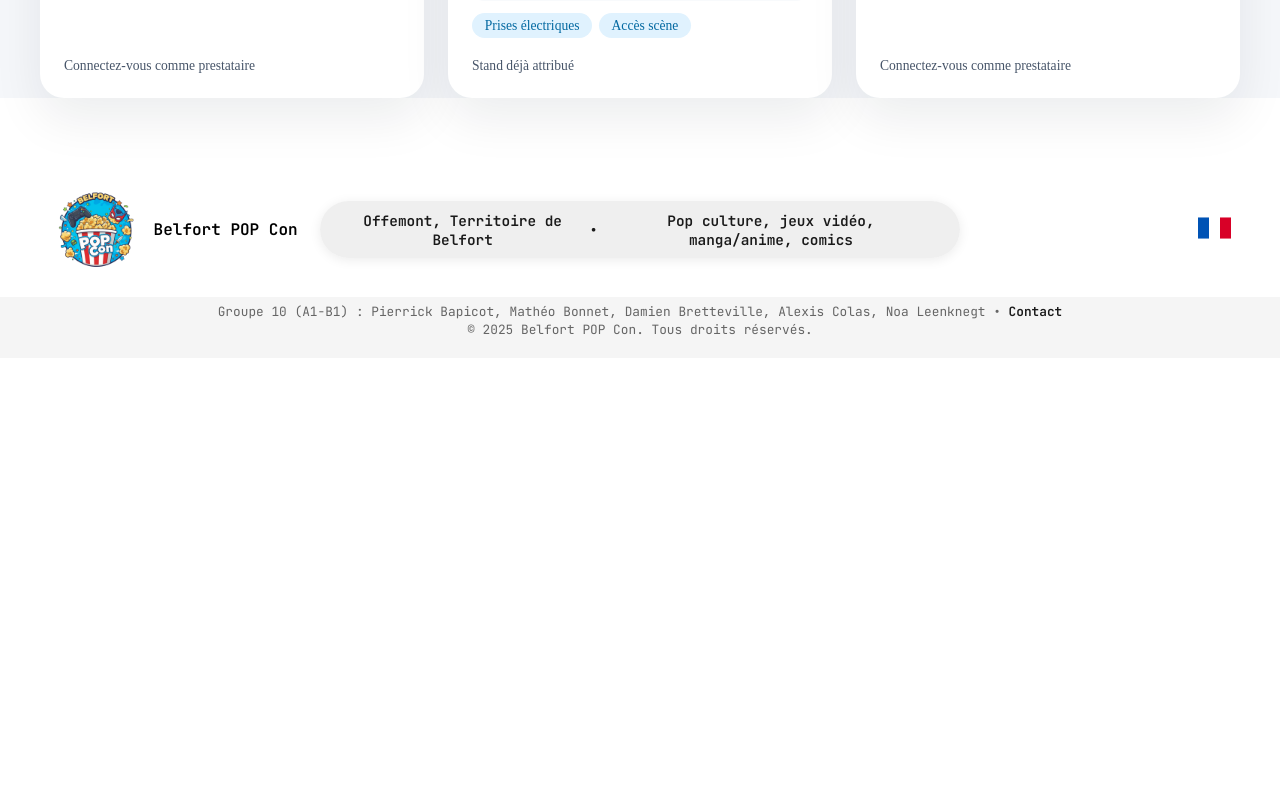
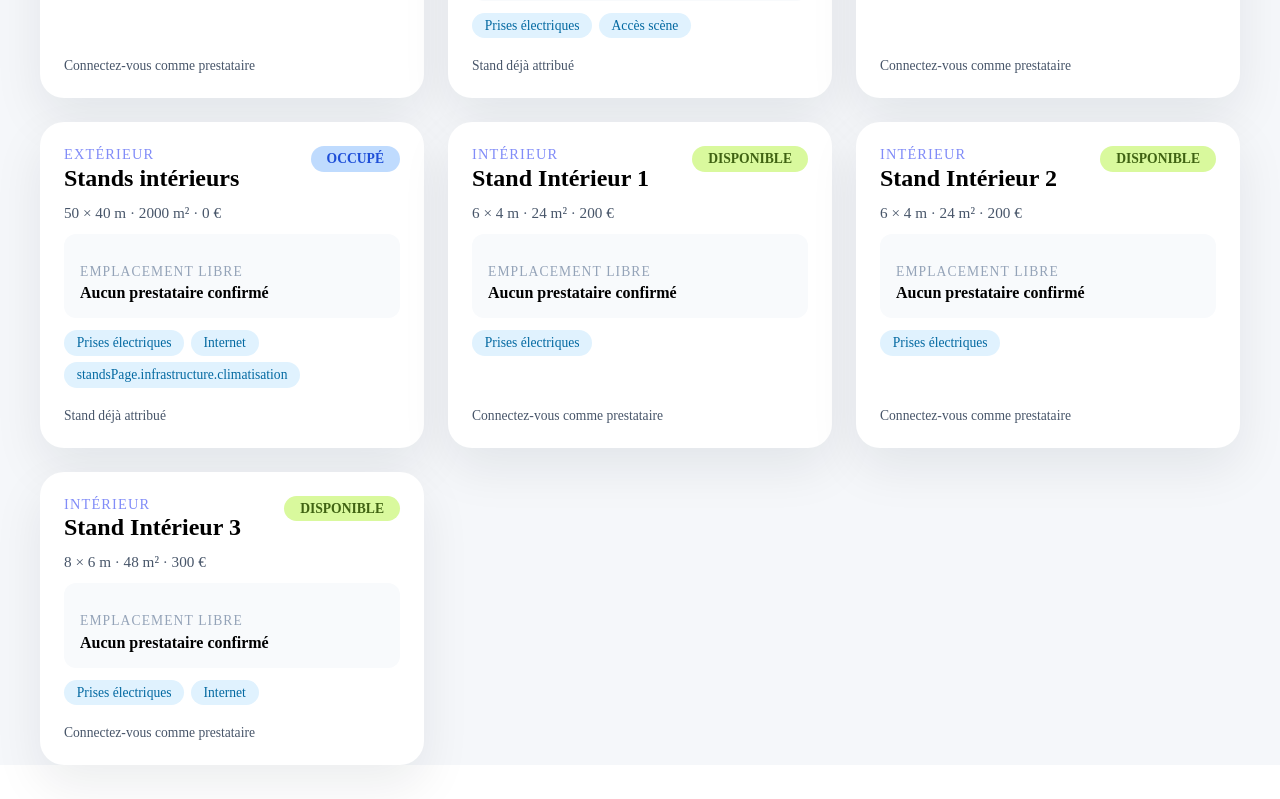
Before and after one commit to Pierrick-B/SAE-S3-S4, a Vue app in the folder SAE/: page /stands in a window 1280 px wide. Shown: the part 1141-1940 px from the top of the page. Before the commit the page ends 1499 px from the top, so only its background shows below. Built offline with nearby package versions, Linux system fonts and the light colour scheme; what vue3-openlayers would draw is missing.

Commit message:
ajout map interieur

```diff
--- a/SAE/src/components/Map.vue
+++ b/SAE/src/components/Map.vue
@@ -1,12 +1,15 @@
 <template>
+  <div>
+    <!-- Mode normal : affichage de la map principale -->
     <ol-map
-    style="height:800px;border: 1px solid black; width: 1200px"
+      v-if="!showInteriorMap"
+      style="height:400px; border: 2px solid red; width: 600px"
       :pixel-ratio="1">
 
       <ol-view
         :projection="projection"
         :center="[imgWidth/2, imgHeight/2]"
-      :zoom="2"
+        :zoom="1"
       />
 
       <ol-image-layer>
@@ -16,6 +19,9 @@
           :projection="projection"
         />
       </ol-image-layer>
+
+      <!-- hover interaction to highlight feature under cursor -->
+      <ol-interaction-select :condition="pointerMove" @select="onHover" :multi="false" />
 
       <!-- selection interaction to capture clicks on features -->
       <ol-interaction-select :condition="selectCondition" @select="onSelect">
@@ -35,8 +41,8 @@
             <ol-geom-polygon :coordinates="p.coords" />
 
             <ol-style>
-            <ol-style-fill :color="(p.color || '#00ff00') + '55'" />
-            <ol-style-stroke :color="p.color || '#00ff00'" :width="3" />
+              <ol-style-fill :color="p.fillColor" />
+              <ol-style-stroke :color="p.strokeColor" :width="3" />
             </ol-style>
           </ol-feature>
 
@@ -48,7 +54,7 @@
 
             <ol-style>
               <!-- utiliser une icône au lieu d'un cercle -->
-            <ol-style-icon :src="markerIcon" :scale="0.15" :anchor="[0.5, 1]" />
+              <ol-style-icon :src="markerIcon" :scale="0.15" :anchor="[0.5, 1]"/>
             </ol-style>
           </ol-feature>
 
@@ -56,20 +62,85 @@
       </ol-vector-layer>
 
       <ol-overlay v-if="selected" :position="popupPos">
-      <div style="background:white; padding:8px; border:1px solid #aaa;">
-        <p>ID : {{ selected }}</p>
-        <button @click="() => window.location.href='/detail/' + selected">
+        <div style="background:white; padding:8px; border:1px solid #aaa; max-width:240px;">
+          <p><strong>ID:</strong> {{ selected }}</p>
+          <button @click="handleStandClick">
+            {{ isGymSelected ? 'Voir les stands' : 'Voir la page' }}
+          </button>
+        </div>
+      </ol-overlay>
+
+    </ol-map>
+
+    <!-- Mode carte intérieure : affichage des stands intérieurs -->
+    <div v-if="showInteriorMap">
+      <button @click="closeInteriorMap" style="margin-bottom: 10px;">
+        ← Retour à la carte principale
+      </button>
+      <ol-map
+        style="height:400px; border: 2px solid red; width: 600px"
+        :pixel-ratio="1">
+
+        <ol-view
+          :projection="projection"
+          :center="[imgWidth/2, imgHeight/2]"
+          :zoom="1"
+        />
+
+        <ol-image-layer>
+          <ol-source-image-static
+            :url="'/mapInterieur.jpg'"
+            :imageExtent="extent"
+            :projection="projection"
+          />
+        </ol-image-layer>
+
+        <!-- hover interaction to highlight feature under cursor -->
+        <ol-interaction-select :condition="pointerMove" @select="onHover" :multi="false" />
+
+        <!-- selection interaction to capture clicks on features -->
+        <ol-interaction-select :condition="selectCondition" @select="onSelectInterior">
+          <ol-style>
+            <ol-style-stroke color="#00ff00" :width="3" />
+            <ol-style-fill color="rgba(0,255,0,0.2)" />
+          </ol-style>
+        </ol-interaction-select>
+
+        <ol-vector-layer>
+          <ol-source-vector>
+
+            <ol-feature
+              v-for="p in interiorPolygons"
+              :key="p.id"
+              :properties="{ id:p.id }">
+              <ol-geom-polygon :coordinates="p.coords" />
+
+              <ol-style>
+                <ol-style-fill :color="p.fillColor" />
+                <ol-style-stroke :color="p.strokeColor" :width="3" />
+              </ol-style>
+            </ol-feature>
+
+          </ol-source-vector>
+        </ol-vector-layer>
+
+        <ol-overlay v-if="selectedInterior" :position="popupPosInterior">
+          <div style="background:white; padding:8px; border:1px solid #aaa; max-width:240px;">
+            <p><strong>ID:</strong> {{ selectedInterior }}</p>
+            <button @click="() => window.location.href='/detail/' + selectedInterior">
               Voir la page
             </button>
           </div>
         </ol-overlay>
 
       </ol-map>
-
+    </div>
+  </div>
 </template>
 
 <script setup>
 import { ref, reactive, inject, computed } from 'vue'
+import { pointerMove } from 'ol/events/condition'
 import stands from '@/datasource/stands.js'
 
 
@@ -77,49 +148,28 @@ const imgWidth = 1436
 const imgHeight = 976
 const extent = [0, 0, imgWidth, imgHeight]
 
-const mapStands = computed(() => {
-  // if `user` isn't defined yet or falsy, return empty array (keeps original guard)
-  if (typeof user === 'undefined' || !user.value) return []
-  // keep only stands that actually have a non-null `map_infos` property
-  return stands.filter(stand =>
-    Object.prototype.hasOwnProperty.call(stand, 'map_infos') && stand.map_infos != null
-  )
+const polygons = computed(() => {
+  return stands
+    .filter((s) => s.zone !== 'intérieur' && s.map_infos && s.map_infos.type === 'polygon')
+    .map((s) => ({
+      coords: s.map_infos.coords,
+      strokeColor: s.map_infos.color,
+      fillColor: s.map_infos.color + "55",
+      id: s.id,
+    }))
 })
 
-// `polygons` must contain only the `map_infos` attribute from each stand
-// console.log(stands[0].map_infos);
-
-// const polygons = computed(() => {
-//   const ms = mapStands.value || []
-//   return ms.map(s => s.map_infos)
-// })
-
-// // number of polygons (computed from the `polygons` ref)
-// const polygonLength = computed(() => polygons.value.length)
-
-
-const polygons = [
-  {
-    coords: [[[636.5771408872839,562.4068018051612],[646.0731792352947,512.1833100979047],[697.2462747773521,519.9911638507135],[688.277794115342,571.0587478555709],[636.5771408872839,562.4068018051612]]],
-    color: '#00ff00',
-    id: 'stand-A'
-  },
-  {
-    coords: [[[631.1626528063092,585.3273152746675],[676.0412115135127,592.7075345297495],[667.6371468126393,637.5007727831368],[623.0998699206997,630.3338546625947],[631.1626528063092,585.3273152746675]]],
-    color: '#00ff00',
-    id: 'stand-B'
-  },
-  {
-    coords: [[[757.4817379765262,658.5364012816275],[804.1093659869573,665.8313000828934],[812.2148090994748,619.6302743415425],[766.4830458541114,612.1220744057366],[757.4817379765262,658.5364012816275]]],
-    color: '#00ff00',
-    id: 'stand-C'
-  },
-  {
-    coords: [[[777.8229066740574,592.0999824583874],[821.2083574394815,598.7976380829416],[829.356460778907,555.4548475444253],[785.8856895596671,547.5200453395395],[777.8229066740574,592.0999824583874]]],
-    color: '#00ff00',
-    id: 'stand-D'
-  },
-]
+// Polygons pour la carte intérieure (stands intérieurs uniquement, sans le gymnase)
+const interiorPolygons = computed(() => {
+  return stands
+    .filter((s) => s.zone === 'intérieur' && s.id !== 'GYM-INT-001' && s.map_infos && s.map_infos.type === 'polygon')
+    .map((s) => ({
+      coords: s.map_infos.coords,
+      strokeColor: s.map_infos.color,
+      fillColor: s.map_infos.color + "55",
+      id: s.id,
+    }))
+})
 
 const markers = [
   { coords: [549.9057490788591,524.7362025937636], id:'marker-1' },
@@ -130,6 +180,10 @@ const markerIcon = ref('/marker.ico')
 
 const selected = ref(null)
 const popupPos = ref(null)
+const selectedInterior = ref(null)
+const popupPosInterior = ref(null)
+const hoveredId = ref(null)
+const showInteriorMap = ref(false)
 
 // projection for pixel coordinates
 const projection = reactive({ code: 'pixel', units: 'pixels', extent })
@@ -137,6 +191,16 @@ const projection = reactive({ code: 'pixel', units: 'pixels', extent })
 // selection via ol interaction
 const selectConditions = inject('ol-selectconditions') || {}
 const selectCondition = selectConditions.singleClick || selectConditions.click || selectConditions
+
+// Déterminer si le stand sélectionné est le gymnase
+const isGymSelected = computed(() => {
+  return selected.value === 'GYM-INT-001'
+})
+
+function onHover(event) {
+  const f = event.selected && event.selected[0]
+  hoveredId.value = f ? f.get('id') : null
+}
 
 function onSelect(event) {
   const f = event.selected && event.selected[0]
@@ -156,4 +220,41 @@ function onSelect(event) {
     popupPos.value = null
   }
 }
+
+function onSelectInterior(event) {
+  const f = event.selected && event.selected[0]
+  if (!f) {
+    selectedInterior.value = null
+    popupPosInterior.value = null
+    return
+  }
+  selectedInterior.value = f.get('id')
+  // try to place popup at the geometry interior or at the event coordinate
+  const geom = f.getGeometry && f.getGeometry()
+  if (geom && geom.getInteriorPoint) {
+    popupPosInterior.value = geom.getInteriorPoint().getCoordinates()
+  } else if (event.mapBrowserEvent && event.mapBrowserEvent.coordinate) {
+    popupPosInterior.value = event.mapBrowserEvent.coordinate
+  } else {
+    popupPosInterior.value = null
+  }
+}
+
+function handleStandClick() {
+  if (isGymSelected.value) {
+    // Afficher la carte des stands intérieurs
+    showInteriorMap.value = true
+    selected.value = null
+    popupPos.value = null
+  } else {
+    // Rediriger vers la page du stand
+    window.location.href = '/detail/' + selected.value
+  }
+}
+
+function closeInteriorMap() {
+  showInteriorMap.value = false
+  selectedInterior.value = null
+  popupPosInterior.value = null
+}
 </script>
--- a/SAE/src/datasource/stands.js
+++ b/SAE/src/datasource/stands.js
@@ -2,7 +2,7 @@ const stands = [
     {
         id: "HALL-A-01",
         label: "Neo Arcade",
-        zone: "Hall A",
+        zone: "extérieur",
         dimensions: {
             largeur_m: 10,
             profondeur_m: 10
@@ -49,13 +49,13 @@ const stands = [
         map_infos: {
             type: "polygon",
             coords: [[[757.4817379765262,658.5364012816275],[804.1093659869573,665.8313000828934],[812.2148090994748,619.6302743415425],[766.4830458541114,612.1220744057366],[757.4817379765262,658.5364012816275]]],
-            color: "00ff00"
+            color: "#00ff00"
         }
     },
     {
         id: "HALL-A-02",
         label: "Indie Station",
-        zone: "Hall A",
+        zone: "extérieur",
         dimensions: {
             largeur_m: 8,
             profondeur_m: 6
@@ -108,13 +108,13 @@ const stands = [
         map_infos: {
             type: "polygon",
             coords: [[[636.5771408872839,562.4068018051612],[646.0731792352947,512.1833100979047],[697.2462747773521,519.9911638507135],[688.277794115342,571.0587478555709],[636.5771408872839,562.4068018051612]]],
-            color: "ffaa00"
+            color: "#ffaa00"
         }
     },
     {
         id: "HALL-B-01",
         label: "Street Bites",
-        zone: "Hall B",
+        zone: "extérieur",
         dimensions: {
             largeur_m: 5,
             profondeur_m: 2
@@ -147,13 +147,13 @@ const stands = [
         map_infos: {
             type: "polygon",
             coords: [[[631.1626528063092,585.3273152746675],[676.0412115135127,592.7075345297495],[667.6371468126393,637.5007727831368],[623.0998699206997,630.3338546625947],[631.1626528063092,585.3273152746675]]],
-            color: "ff0066"
+            color: "#ff0066"
         }
     },
     {
         id: "HALL-B-02",
         label: "Makers Corner",
-        zone: "Hall B",
+        zone: "extérieur",
         dimensions: {
             largeur_m: 6,
             profondeur_m: 4
@@ -218,7 +218,7 @@ const stands = [
     {
         id: "HALL-C-02",
         label: "Creative Alley",
-        zone: "Hall C",
+        zone: "extérieur",
         dimensions: {
             largeur_m: 4,
             profondeur_m: 2
@@ -229,6 +229,86 @@ const stands = [
         status: "available",
         occupant: null,
         requests: []
+    },
+    {
+        id: "GYM-INT-001",
+        label: "Stands intérieurs",
+        zone: "extérieur",
+        dimensions: {
+            largeur_m: 50,
+            profondeur_m: 40
+        },
+        surface_m2: 2000,
+        tarif_emplacement_eur: 0,
+        infrastructures: ["electricite", "internet", "climatisation"],
+        status: "occupied",
+        occupant: null,
+        requests: [],
+        map_infos: {
+            type: "polygon",
+            coords: [[[835.58646101972, 517.8595438986426], [844.0742691171718, 469.2099121205654], [1034.739421745296, 511.2349131884364], [998.0969331294675, 555.1230916435529], [835.58646101972, 517.8595438986426]]],
+            color: "#9C27B0"
+        }
+    },
+    {
+        id: "INT-STAND-01",
+        label: "Stand Intérieur 1",
+        zone: "intérieur",
+        dimensions: {
+            largeur_m: 6,
+            profondeur_m: 4
+        },
+        surface_m2: 24,
+        tarif_emplacement_eur: 200,
+        infrastructures: ["electricite"],
+        status: "available",
+        occupant: null,
+        requests: [],
+        map_infos: {
+            type: "polygon",
+            coords: [[[99.56640625000011, 880.65625], [513.2578125000001, 882.05859375], [516.0625000000001, 746.03125], [100.96875000000011, 743.2265625], [99.56640625000011, 880.65625]]],
+            color: "#FF6B6B"
+        }
+    },
+    {
+        id: "INT-STAND-02",
+        label: "Stand Intérieur 2",
+        zone: "intérieur",
+        dimensions: {
+            largeur_m: 6,
+            profondeur_m: 4
+        },
+        surface_m2: 24,
+        tarif_emplacement_eur: 200,
+        infrastructures: ["electricite"],
+        status: "available",
+        occupant: null,
+        requests: [],
+        map_infos: {
+            type: "polygon",
+            coords: [[[521.6718750000001, 875.7480468749999], [524.4765625000001, 749.5371093749999], [835.7968750000001, 746.7324218749999], [835.7968750000001, 878.5527343749999], [521.6718750000001, 875.7480468749999]]],
+            color: "#4ECDC4"
+        }
+    },
+    {
+        id: "INT-STAND-03",
+        label: "Stand Intérieur 3",
+        zone: "intérieur",
+        dimensions: {
+            largeur_m: 8,
+            profondeur_m: 6
+        },
+        surface_m2: 48,
+        tarif_emplacement_eur: 300,
+        infrastructures: ["electricite", "internet"],
+        status: "available",
+        occupant: null,
+        requests: [],
+        map_infos: {
+            type: "polygon",
+            coords: [[[841.4062500000001, 877.1503906249999], [841.4062500000001, 748.1347656249999], [1336.43359375, 749.5371093749999], [1335.03125, 884.1621093749999], [841.4062500000001, 877.1503906249999]]],
+            color: "#FFE66D"
+        }
     }
 ];
 
```
Also changed, not shown: SAE/public/mapInterieur.jpg (added). Lines whose indentation alone changed are shown as unchanged.
